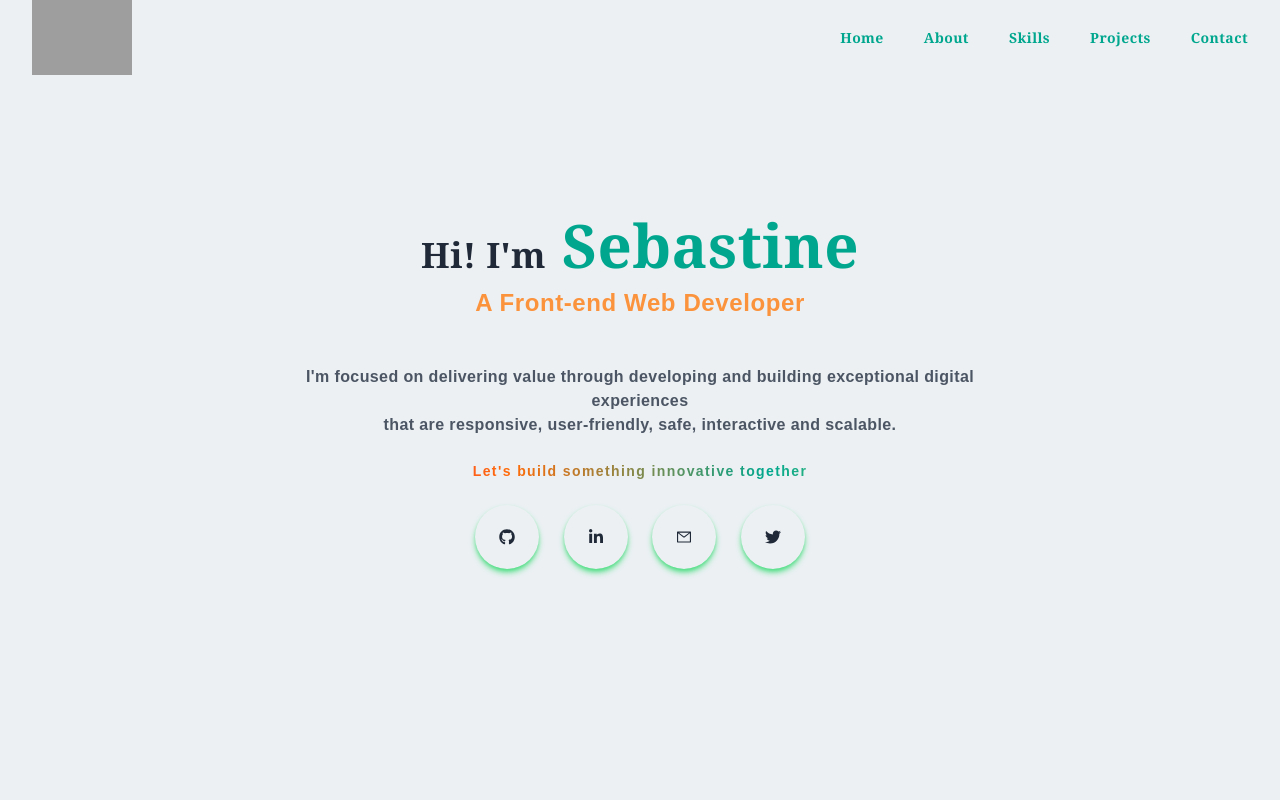
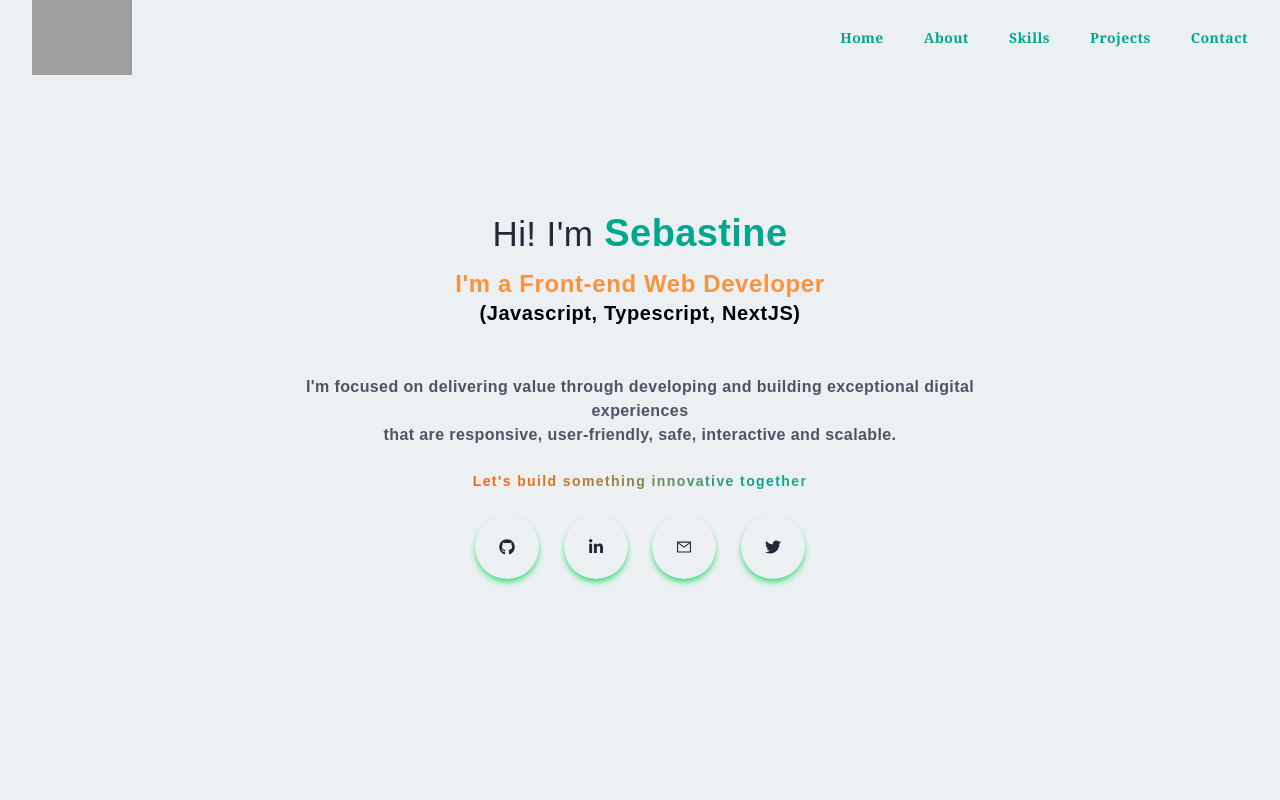
Before and after one commit to Sebastine-thrive/next-portfolio, a Next.js app: page / in a window 1280 px wide. Shown: the top 800 px of the page. Built offline with nearby package versions, Linux system fonts and the light colour scheme; grey boxes are pictures that could not be loaded; a web font is replaced by a local one.

Commit message:
added the footer compoent

```diff
--- a/pages/[projects]/index.js
+++ b/pages/[projects]/index.js
@@ -1,7 +1,6 @@
 import { ProjectItems } from '@/components/project/ProjectItems';
 import React from 'react';
-// import  ProjectDetail  from '@/components/project/ProjectDetail';
-// import ProjectDetail from "../../../src/components/project/ProjectDetail"
+
 
 const ProjectsPage = ( { data} ) => {
     return (
--- a/pages/_app.js
+++ b/pages/_app.js
@@ -1,6 +1,5 @@
 
 import '../styles/globals.css';
-import Footer from '@/components/Footer';
 
 
 export default function App({ Component, pageProps }) {
--- a/pages/_document.js
+++ b/pages/_document.js
@@ -1,4 +1,4 @@
-import { Html, Head, Main, NextScript } from 'next/document'
+import { Html, Head, Main, NextScript } from 'next/document';
 
 export default function Document() {
   return (
--- a/pages/index.js
+++ b/pages/index.js
@@ -12,13 +12,18 @@ export default function Home({ data }) {
     <div>
       <Head>
         <title> Sebastine Ogu | Front-end Web Developer</title>
-        <meta name="description" content="Generated by create next app" />
+        <meta
+          name="description"
+          content="Sebastine Ogu is a web developer skilled in creating and maintaining websites and
+            web applications leveraging technologies such as HTML, CSS,
+            CSS frameworks/libraries such as Bootstrap, SASS, TailwindCSS;
+            Javascript, Typescript REACT, NEXTJS etc."
+        />
         <meta name="viewport" content="width=device-width, initial-scale=1" />
         <link
           href="https://fonts.cdnfonts.com/css/gilroy-bold"
           rel="stylesheet"
         />
-
       </Head>
       <Navbar />
       <Main />
@@ -26,7 +31,7 @@ export default function Home({ data }) {
       <Skills />
       <ProjectItems data={data} />
       <Contact />
-      {/* <Footer /> */}
+      <Footer />
     </div>
   );
 }
--- a/src/components/About.jsx
+++ b/src/components/About.jsx
@@ -61,7 +61,7 @@ export const About = () => {
             </Link>
             {""} with me.
             <div className="flex justify-start my-8 items-center">
-              <div className="hover:text-[#00a78e]">
+              <div className="hover:text-black">
                 <a
                   href="/assets/resume/01Sebastine_Ogu_Front-end_Web_developer.pdf"
                   target="blank"
--- a/src/components/Contact.jsx
+++ b/src/components/Contact.jsx
@@ -8,8 +8,8 @@ import { motion } from "framer-motion";
 
 export const Contact = () => {
   return (
-    <div id="contact" className="w-full  h-2 my-4 mx-auto">
-      <div className="title  max-w-[1240px] w-full mx-auto px-2 pt-24 pb-12 text-center">
+    <div id="contact" className="w-full my-4 mx-auto z-10">
+      <div className="title max-w-[1240px] w-full mx-auto px-2 pt-24 pb-12 text-center">
         <motion.h2
           className="text-xl tracking-widest font-extrabold uppercase text-[#00a78e]"
           initial={{ opacity: 0 }}
--- a/src/components/Footer.jsx
+++ b/src/components/Footer.jsx
@@ -1,13 +1,41 @@
-import React from 'react';
+import React from "react";
+import Link from "next/link";
+
+import { MyLinks } from "./data/Data";
 
 const Footer = () => {
   return (
-      <div className='w-full h-[5rem] bg-[#00a78e] mt-24'>
-          <div>
-              <p className="text-[white] text-center pt-4"> <span className='mr-4'> &copy; 2022   </span> <b> <a href="https://sebastine-ogu.vercel.app/">  Sebastine Ogu  </a> </b> </p>
+    <div className="w-full h-[14rem] bg-[#00a78e] mb-0">
+      <div className="text-center">
+        <p className="text-[white] pt-4  text-[24px] md:text-[32px] ">
+          {" "}
+          <span className="mr-4  text-[18px] md:text-[28px] ">
+            {" "}
+            &copy; 2022{" "}
+          </span>{" "}
+          <b>
+            {" "}
+            <a href="https://sebastine-ogu.vercel.app/"> Sebastine Ogu </a>{" "}
+          </b>{" "}
+        </p>
+
+        <div className="mb-4">
+          <p className="capitalise pt-8 text-white font-medium">
+            Connect With Me{" "}
+          </p>
+          <div className="flex items-center justify-center py-4">
+            {MyLinks.map((link) => (
+              <Link href={link.href} target="_blank" key={link.href}>
+                <div className=" p-6 cursor-pointer hover:scale-110 ease-in duration-300 hover:text-white">
+                  {link.icon}
+                </div>
+              </Link>
+            ))}
           </div>
+        </div>
+      </div>
     </div>
-  )
-}
+  );
+};
 
-export default Footer
+export default Footer;
--- a/src/components/Main.jsx
+++ b/src/components/Main.jsx
@@ -8,9 +8,9 @@ export const Main = () => {
     <div id="home" className=" w-full h-screen text-center mx-auto">
       <div className="max-w-[1240px] w-full h-full m-auto p-2 flex justify-center items-center">
         <div>
-          <h1 className="px-2 justify-center font-normal ">
+          <h1 className="px-2 justify-center font-normal  text-[24px] md:text-[35px] ">
             <motion.span
-              className="text-[24px] md:text-[35px] font-bold -scroll-mb-4"
+              className="font-medium -scroll-mb-4"
               initial={{ opacity: 0 }}
               whileInView={{ opacity: 1 }}
               transition={{ delay: 0.5, duration: 1 }}
@@ -18,7 +18,7 @@ export const Main = () => {
               Hi! I'm
             </motion.span>
             <motion.span
-              className="font-bold text-[#00a78e] text-[28px] md:text-5xl xl:text-6xl"
+              className="font-bold text-[#00a78e]  text-[26px] md:text-[38px] "
               initial={{ opacity: 0 }}
               whileInView={{ opacity: 1 }}
               transition={{
@@ -39,7 +39,10 @@ export const Main = () => {
             viewport={{ once: true }}
             className=" text-gray-600  font-semibold py-2 sm:text-orange-400 sm:text-[20px] md:text-[24px] lg:text[28px] sm:py-1 lg:py-2 tracking-wide text-lg"
           >
-            A Front-end Web Developer
+            I'm a Front-end Web Developer <br />
+            <span className="text-black sm:text-[16px] md:text-[20px] lg:text[24px]">
+              (Javascript, Typescript, NextJS){" "}
+            </span>
           </motion.p>
 
           <motion.p
--- a/src/components/project/ProjectDetail.jsx
+++ b/src/components/project/ProjectDetail.jsx
@@ -1,5 +1,5 @@
-import Image from "next/image";
-// import Image from "next/legacy/image";
+// import Image from "next/image";
+import Image from "next/legacy/image";
 import React from "react";
 import { RiRadioButtonFill } from "react-icons/ri";
 import Link from "next/link";
@@ -13,7 +13,6 @@ const ProjectDetail = ({ data }) => {
           className="absolute z-1 object-cover	"
           src={data?.image}
           alt="ecommerce project image"
-
           layout="fill"
         />
         <div className="absolute top-[70%] max-w-[1240px] w-full p-4 text-white z-10  ">
--- a/styles/globals.css
+++ b/styles/globals.css
@@ -31,7 +31,7 @@ html {
   h4,
   h5,
   h6,
-  p {
+  p,span {
     font-family: "Gilroy-Medium", sans-serif;
   }
 
```
Also changed, not shown: 1 other file (tests, documents, lock files or other folders).
